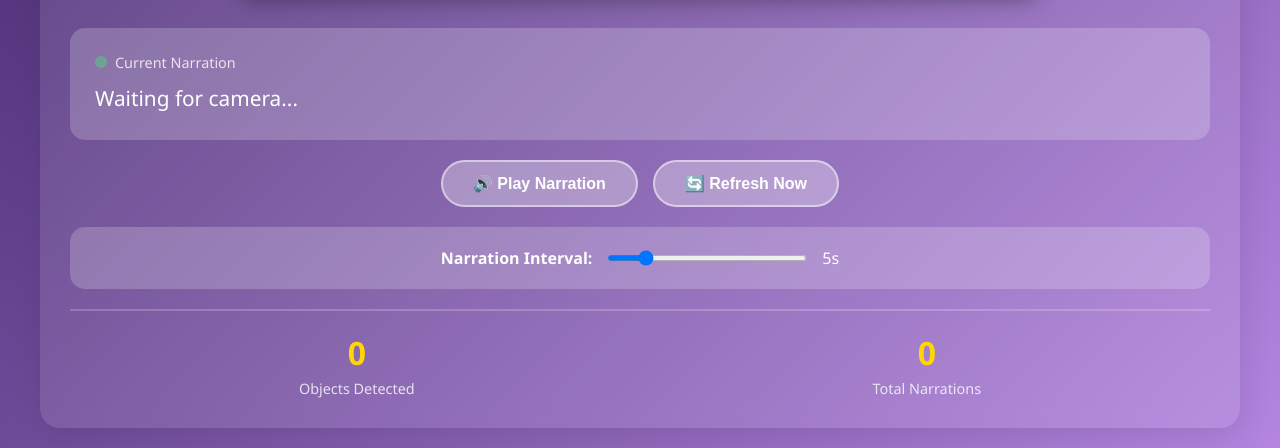
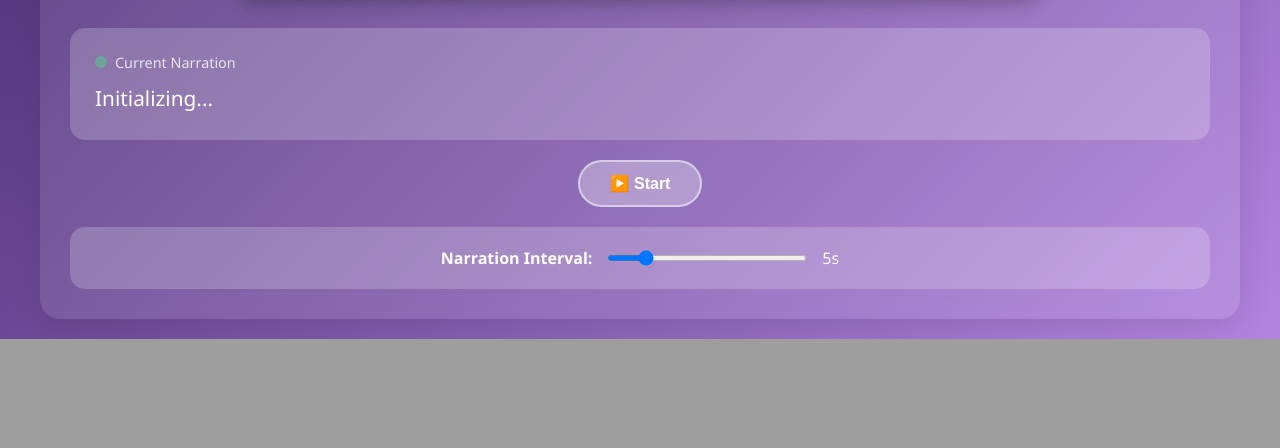
Before and after one commit to TibyanKhalid/EchoGuide, a Flask app: page / in a window 1280 px wide. Shown: the part 717-1165 px from the top of the page. After the commit the page ends 1056 px from the top, so only its background shows below. Run offline with Flask 3, Linux system fonts and the light colour scheme; data that the repository does not hold is empty.

Commit message:
Sımplified the UI by removing unnecessary options

```diff
--- a/mobile_app/frontend/templates/index.html
+++ b/mobile_app/frontend/templates/index.html
@@ -211,8 +211,7 @@
 
         <!-- Controls -->
         <div class="controls">
-            <button id="play-audio-btn" onclick="playAudio()">🔊 Play Narration</button>
-            <button onclick="refreshNarration()">🔄 Refresh Now</button>
+            <button id="start-stop-btn" onclick="toggleNarration()">▶️ Start</button>
         </div>
 
         <!-- Settings -->
@@ -220,18 +219,6 @@
             <label for="interval-slider">Narration Interval:</label>
             <input type="range" id="interval-slider" min="3" max="15" value="5" step="1">
             <span id="interval-value">5s</span>
-        </div>
-
-        <!-- Statistics -->
-        <div class="stats">
-            <div class="stat-item">
-                <div class="stat-value" id="detection-count">0</div>
-                <div class="stat-label">Objects Detected</div>
-            </div>
-            <div class="stat-item">
-                <div class="stat-value" id="narration-count">0</div>
-                <div class="stat-label">Total Narrations</div>
-            </div>
         </div>
     </div>
 
@@ -241,9 +228,13 @@
     <script>
         let narrationCount = 0;
         let lastNarration = '';
+        let isRunning = false;
+        let updateInterval = null;
 
         // Update narration text periodically
         function updateNarration() {
+            if (!isRunning) return;
+
             fetch('/get_narration')
                 .then(response => response.json())
                 .then(data => {
@@ -264,6 +255,8 @@
 
         // Play audio narration
         function playAudio() {
+            if (!isRunning) return;
+
             fetch('/get_audio')
                 .then(response => response.json())
                 .then(data => {
@@ -276,9 +269,34 @@
                 .catch(error => console.error('Error playing audio:', error));
         }
 
-        // Refresh narration immediately
-        function refreshNarration() {
-            updateNarration();
+        // Toggle narration on/off
+        function toggleNarration() {
+            const btn = document.getElementById('start-stop-btn');
+
+            if (isRunning) {
+                // Stop
+                isRunning = false;
+                if (updateInterval) {
+                    clearInterval(updateInterval);
+                    updateInterval = null;
+                }
+                btn.textContent = '▶️ Start';
+                document.getElementById('narration-text').textContent = 'Stopped';
+
+                // Stop audio
+                const audioPlayer = document.getElementById('audio-player');
+                audioPlayer.pause();
+                audioPlayer.currentTime = 0;
+            } else {
+                // Start
+                isRunning = true;
+                btn.textContent = '⏹️ Stop';
+                document.getElementById('narration-text').textContent = 'Starting...';
+
+                // Start updating immediately
+                updateNarration();
+                updateInterval = setInterval(updateNarration, 2000);
+            }
         }
 
         // Handle interval slider
@@ -299,11 +317,8 @@
             });
         });
 
-        // Update narration every 2 seconds
-        setInterval(updateNarration, 2000);
-
-        // Initial update
-        updateNarration();
+        // Narration controlled by Start/Stop button
+        // User must click Start to begin
     </script>
 </body>
 </html>
```
